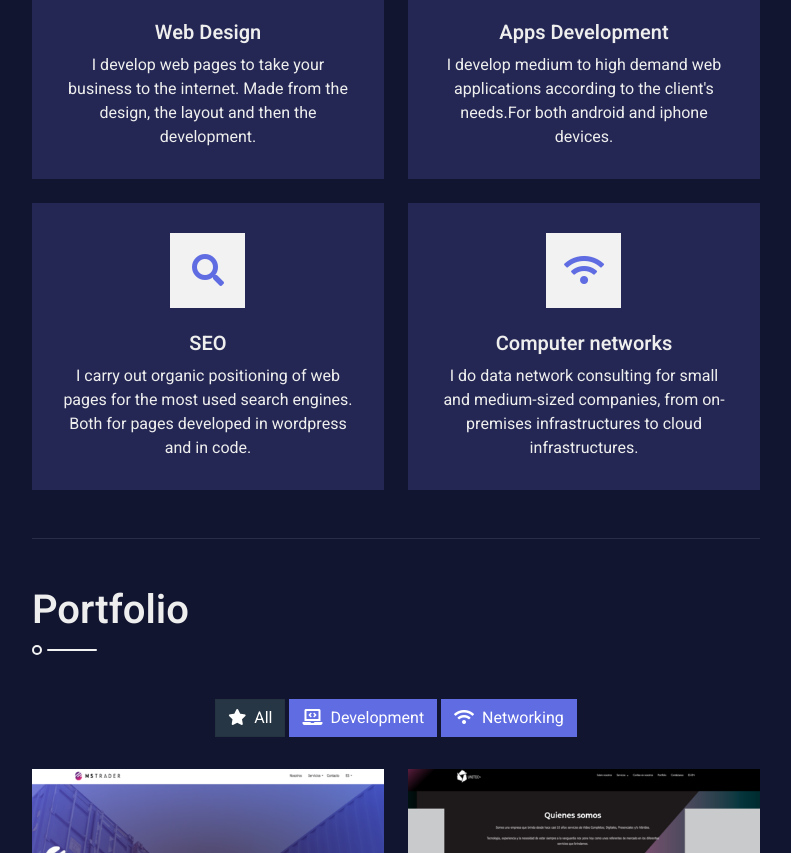
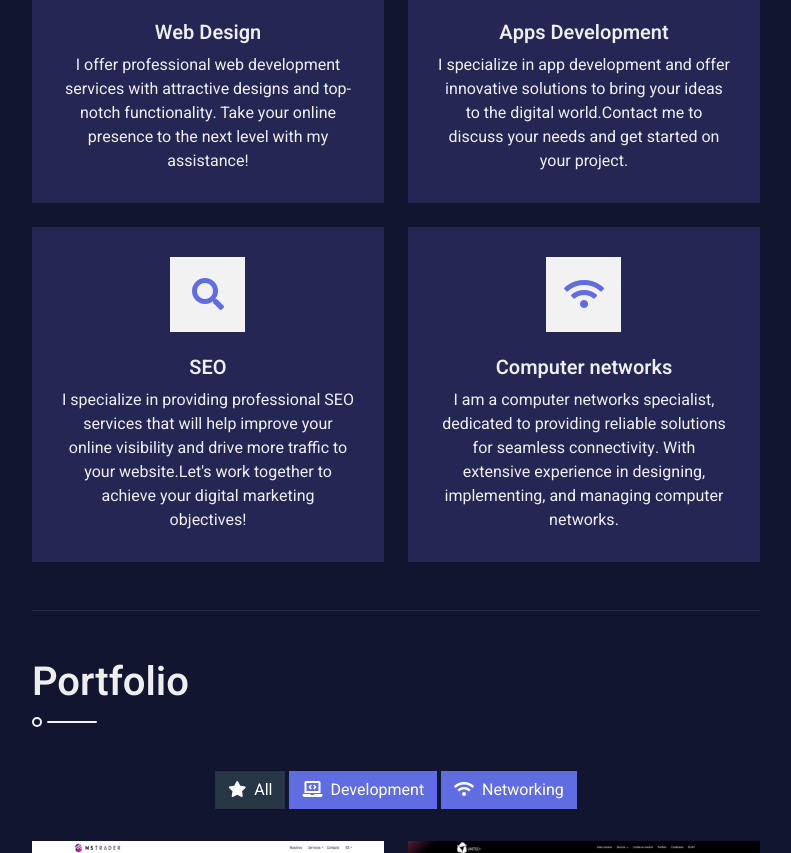
Before and after one commit to ezequieldureit/cv_ezequieldure, a plain HTML site: page index.html in a window 1280 px wide. Shown: the part 2043-2896 px from the top of the page, without its empty margins (438-1229 px from the left). Drawn offline with nearby package versions, Linux system fonts and the light colour scheme.

Commit message:
Actualizacion de servicios 2023

```diff
--- a/index.html
+++ b/index.html
@@ -239,28 +239,29 @@
                                 <div class="service-item">
                                     <i class="fa fa-2x fa-laptop-code mx-auto mb-4"></i>
                                     <h5 class="mb-2">Web Design</h5>
-                                    <p class="mb-0">I develop web pages to take your business to the internet. Made from the design, the layout and then the development.</p>
+                                    <p class="mb-0"> I offer professional web development services with attractive designs and top-notch functionality. Take your online presence to the next level with my assistance!</p>
                                 </div>
                             </div>
                             <div class="col-md-6">
                                 <div class="service-item">
                                     <i class="fab fa-2x fa-android mx-auto mb-4"></i>
                                     <h5 class="mb-2">Apps Development</h5>
-                                    <p class="mb-0">I develop medium to high demand web applications according to the client's needs.For both android and iphone devices.</p>
+                                    <p class="mb-0">I specialize in app development and offer innovative solutions to bring your ideas to the digital world.Contact me to discuss your needs and get started on your project.
+                                    </p>
                                 </div>
                             </div>
                             <div class="col-md-6">
                                 <div class="service-item">
                                     <i class="fa fa-2x fa-search mx-auto mb-4"></i>
                                     <h5 class="mb-2">SEO</h5>
-                                    <p class="mb-0">I carry out organic positioning of web pages for the most used search engines. Both for pages developed in wordpress and in code.</p>
+                                    <p class="mb-0">I specialize in providing professional SEO services that will help improve your online visibility and drive more traffic to your website.Let's work together to achieve your digital marketing objectives!</p>
                                 </div>
                             </div>
                             <div class="col-md-6">
                                 <div class="service-item">
                                     <i class="fa fa-2x fa-wifi mx-auto mb-4"></i>
                                     <h5 class="mb-2">Computer networks</h5>
-                                    <p class="mb-0">I do data network consulting for small and medium-sized companies, from on-premises infrastructures to cloud infrastructures.</p>
+                                    <p class="mb-0">I am a computer networks specialist, dedicated to providing reliable solutions for seamless connectivity. With extensive experience in designing, implementing, and managing computer networks.</p>
                                 </div>
                             </div>
                         </div>
```
